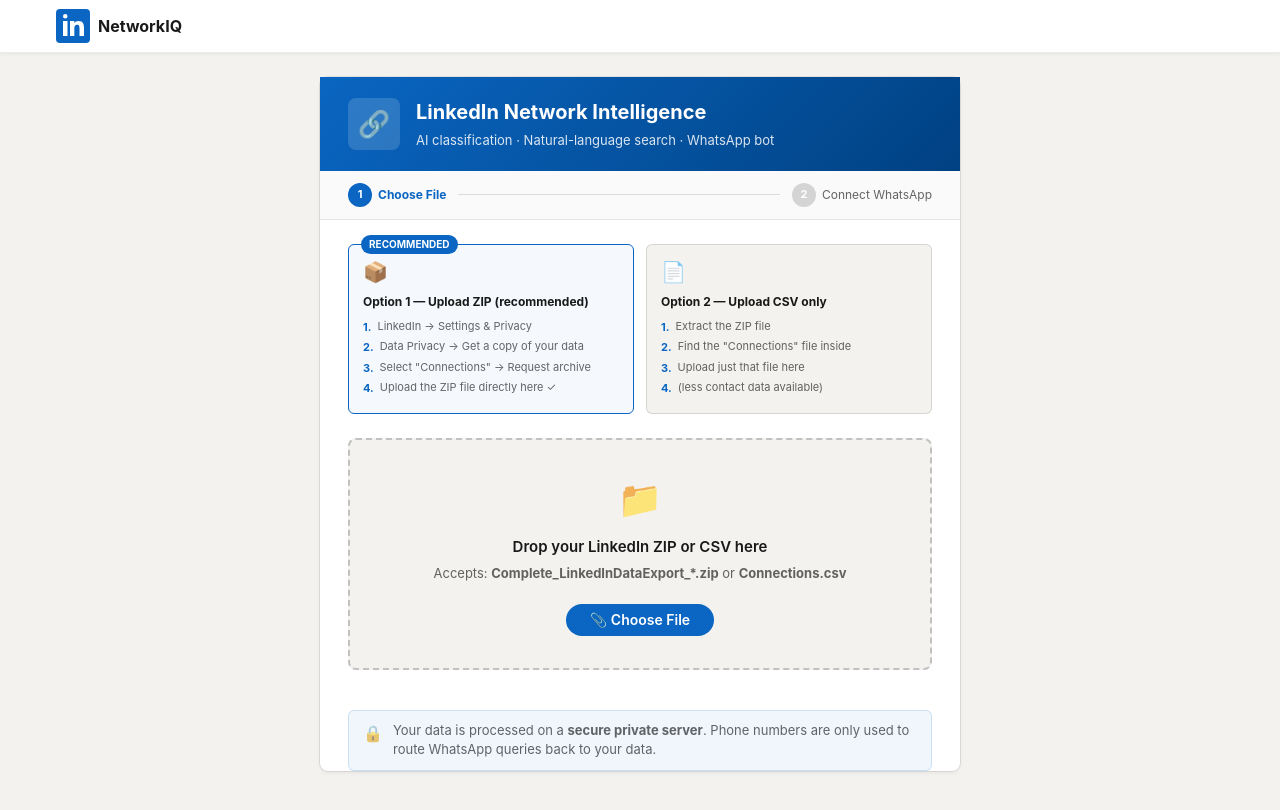
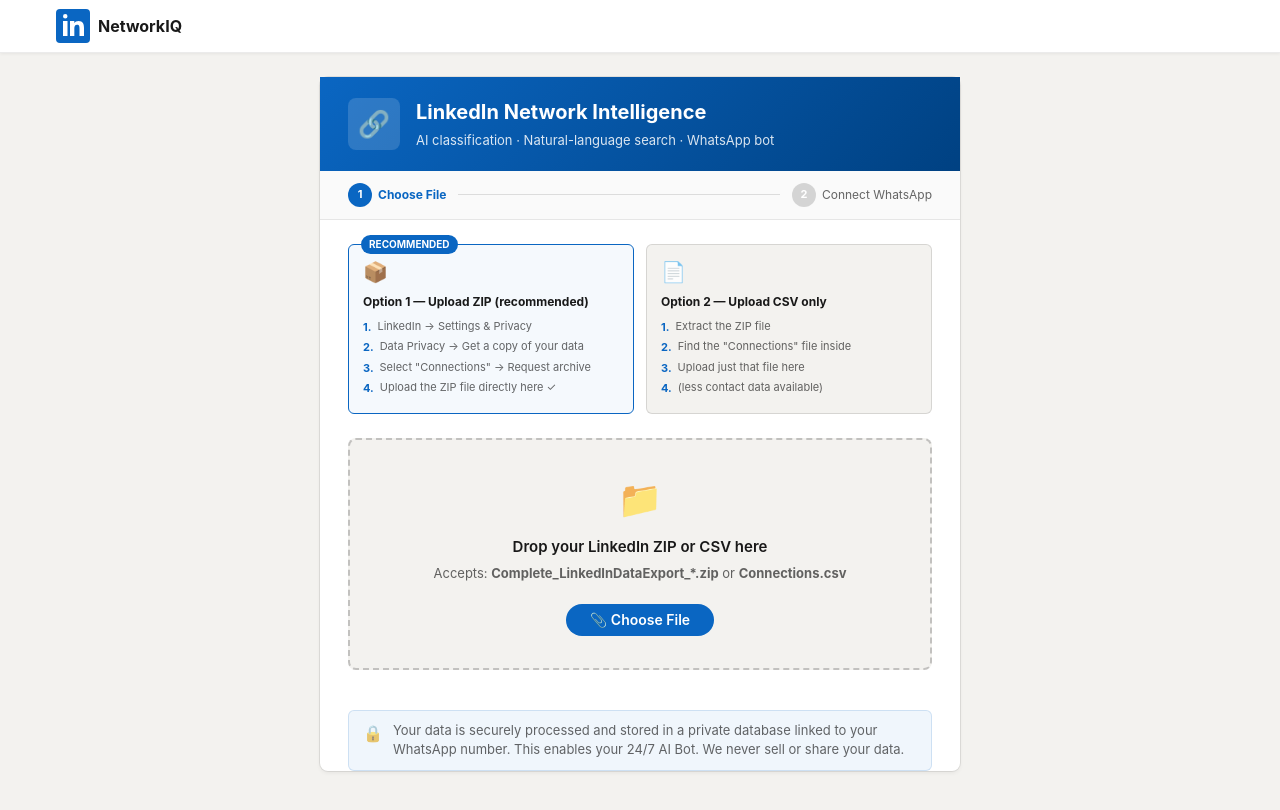
Before and after one commit to vedant131/linkedin-network-intelligence, a React (Vite) app in the folder frontend/: page / in a window 1280 px wide. Shown: the top 810 px of the page. Built offline with nearby package versions, Linux system fonts and the light colour scheme.

Commit message:
chore: align ui privacy note with new database storage process

```diff
--- a/frontend/src/components/UploadZone.jsx
+++ b/frontend/src/components/UploadZone.jsx
@@ -313,7 +313,7 @@
             fontSize: 13, color: 'var(--li-text-2)',
           }}>
             <span style={{ fontSize: 16, flexShrink: 0 }}>🔒</span>
-            <span>Your data is processed on a <strong>secure private server</strong>. Phone numbers are only used to route WhatsApp queries back to your data.</span>
+            <span>Your data is securely processed and stored in a private database linked to your WhatsApp number. This enables your 24/7 AI Bot. We never sell or share your data.</span>
           </div>
         </div>
 
```
